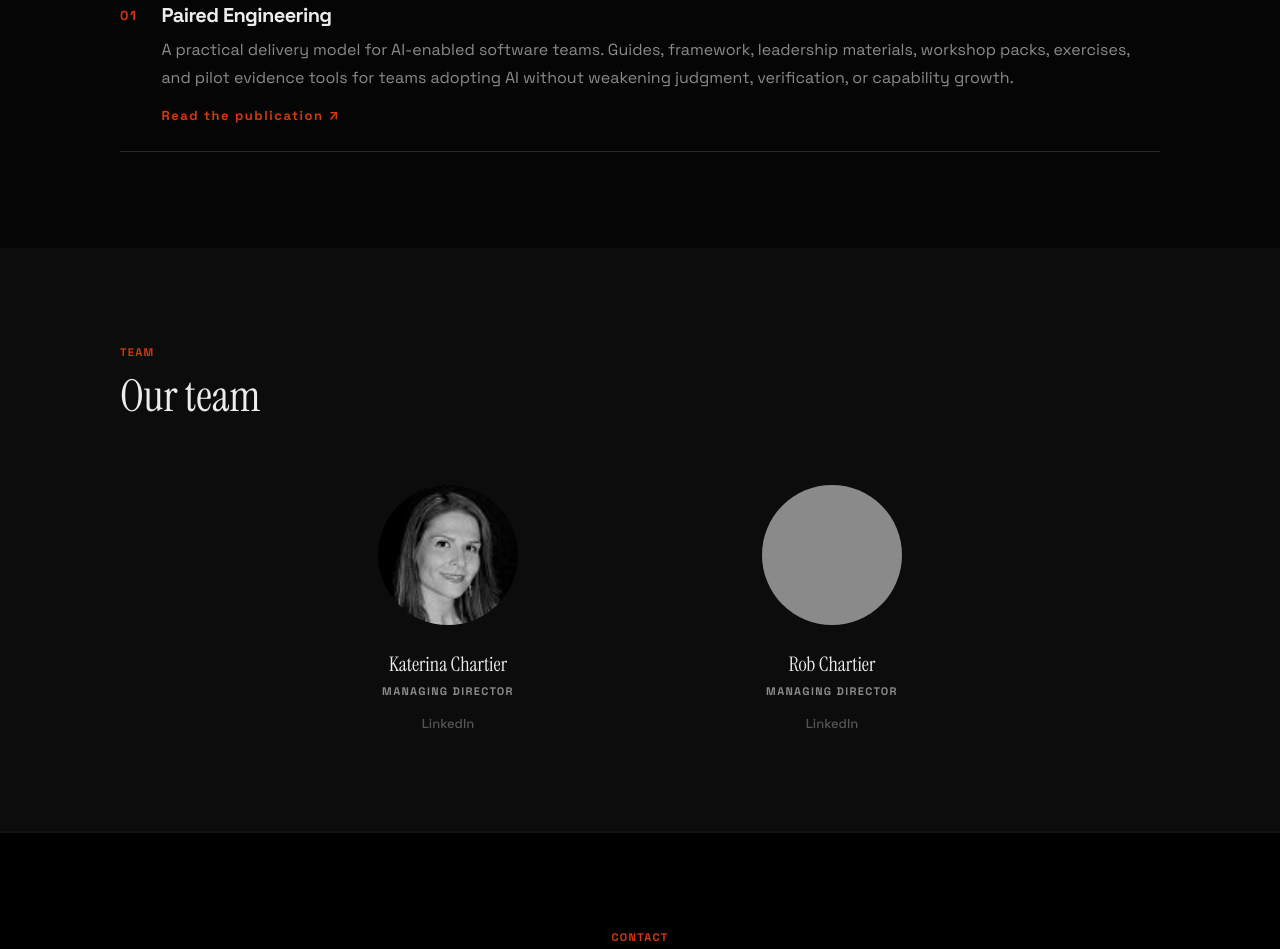
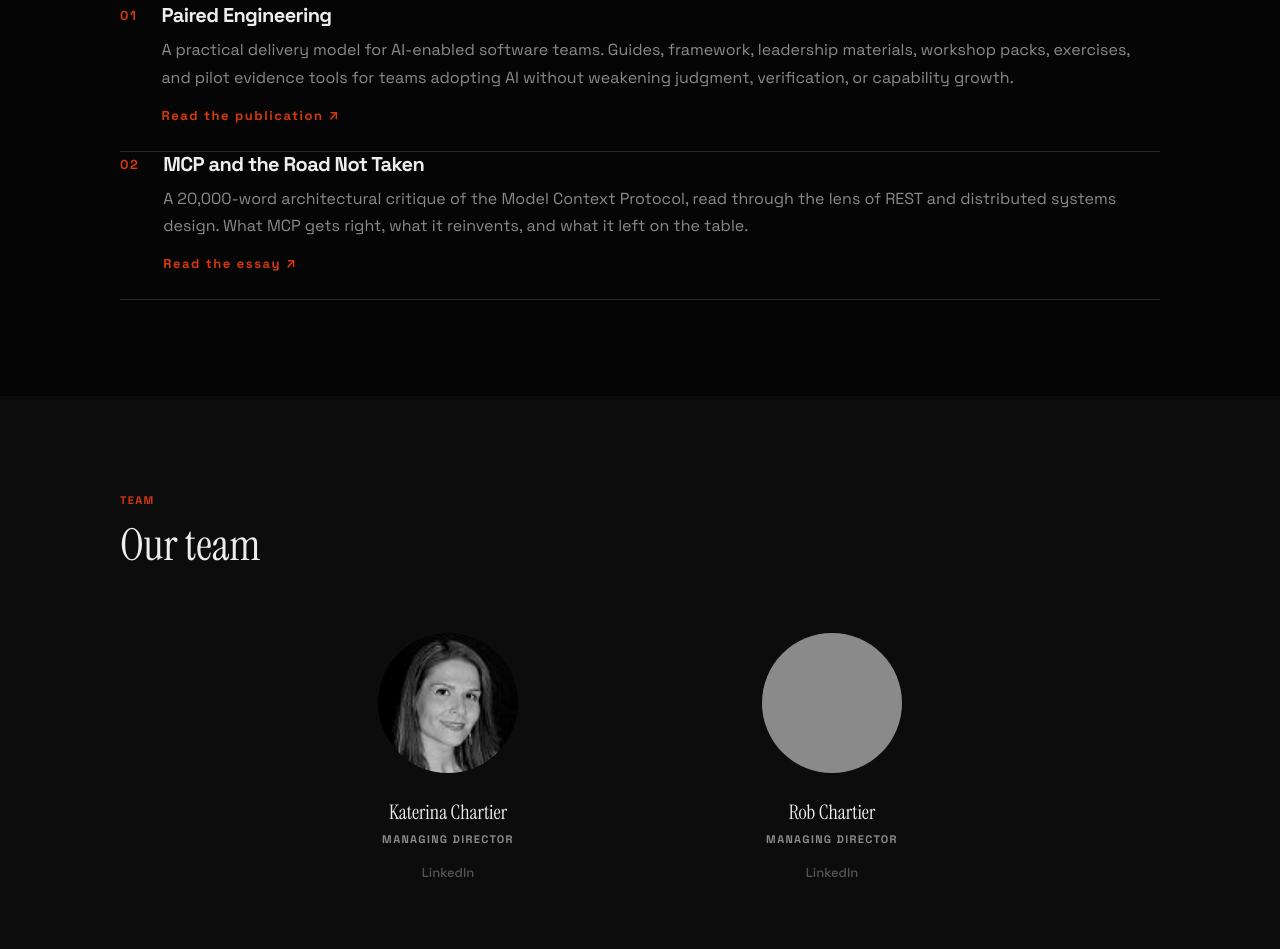
Before and after one commit to nothingmn/nothingmn.github.io, a plain HTML site: page index.html in a window 1280 px wide. Shown: the part 3098-4047 px from the top of the page. Drawn offline with Linux system fonts and the light colour scheme; grey boxes are pictures that could not be loaded.

Commit message:
Add MCP and the Road Not Taken to Publications

```diff
--- a/index.html
+++ b/index.html
@@ -151,6 +151,15 @@
           </div>
         </div>
 
+        <div class="publication-item">
+          <span class="publication-item__num">02</span>
+          <div>
+            <h3 class="publication-item__name">MCP and the Road Not Taken</h3>
+            <p class="publication-item__desc">A 20,000-word architectural critique of the Model Context Protocol, read through the lens of REST and distributed systems design. What MCP gets right, what it reinvents, and what it left on the table.</p>
+            <a class="publication-item__link" href="https://ethersolutions.ca/mcp-and-the-road-not-taken/" target="_blank" rel="noopener">Read the essay<span aria-hidden="true"> &#8599;</span></a>
+          </div>
+        </div>
+
       </div>
     </div>
   </section>
```
